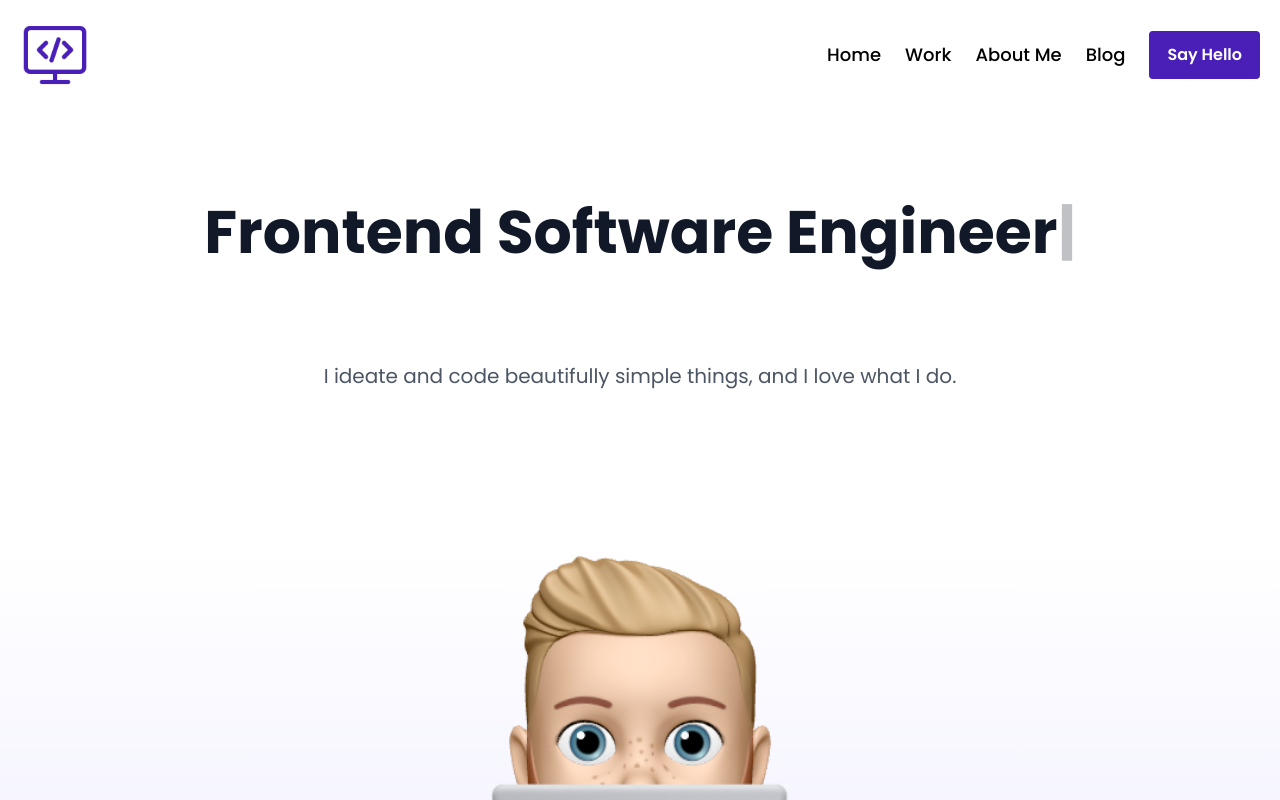
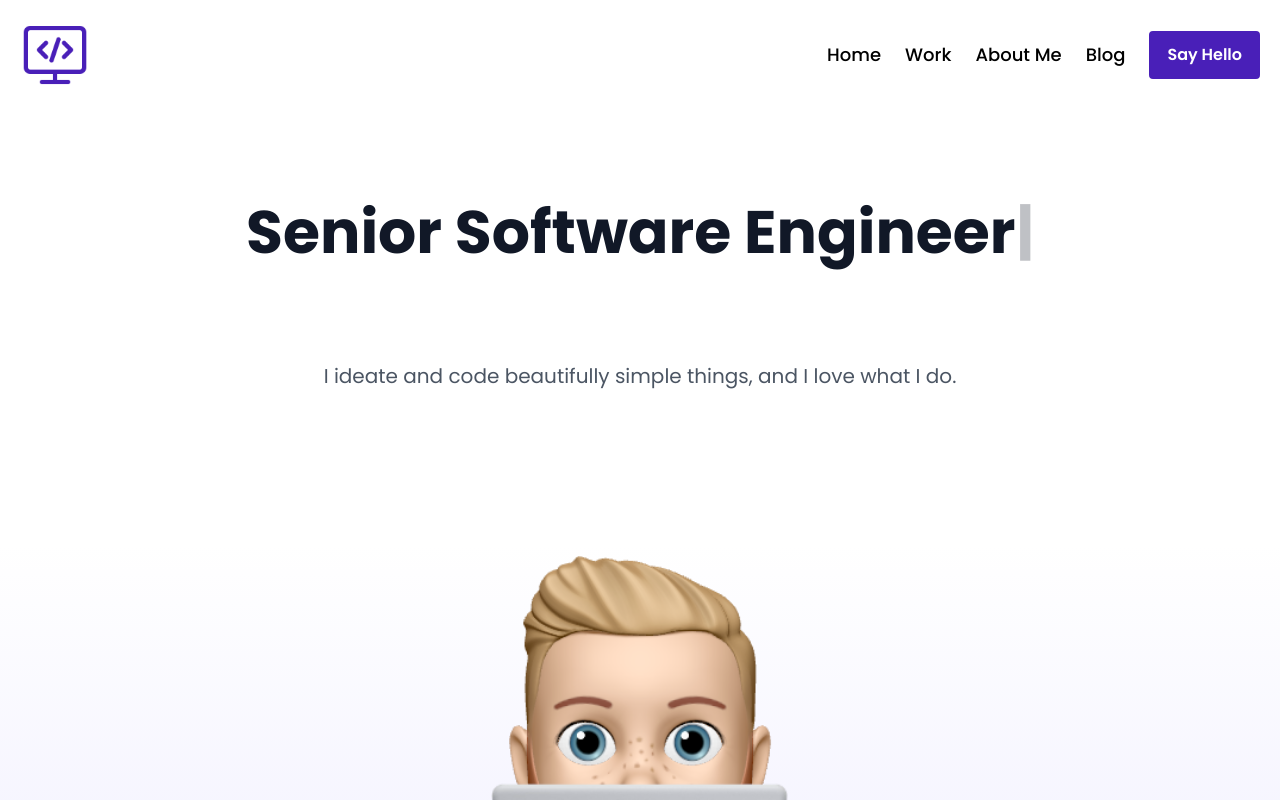
Before and after one commit to payneandrew/andrew-payne-portfolio, a Next.js app: page / in a window 1280 px wide. Shown: the top 800 px of the page. Built offline with nearby package versions, Linux system fonts and the light colour scheme.

Commit message:
change to senior

```diff
--- a/src/app/components/typewriter.tsx
+++ b/src/app/components/typewriter.tsx
@@ -6,7 +6,7 @@ export default function TypeWriter() {
     <div className="text-4xl md:text-6xl font-bold text-gray-900 h-36">
       <Typewriter
         options={{
-          strings: ["Frontend Software Engineer"],
+          strings: ["Senior Software Engineer"],
           autoStart: true,
           loop: true,
         }}
```
